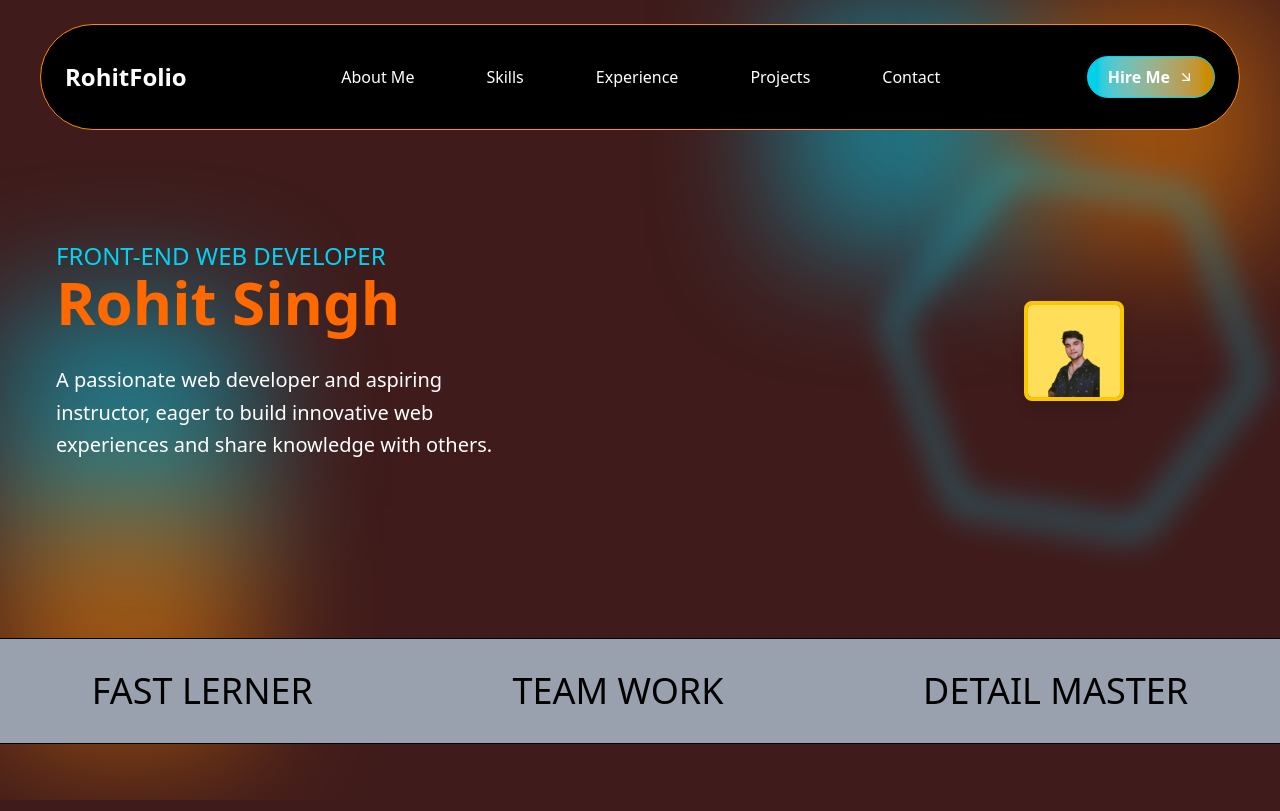
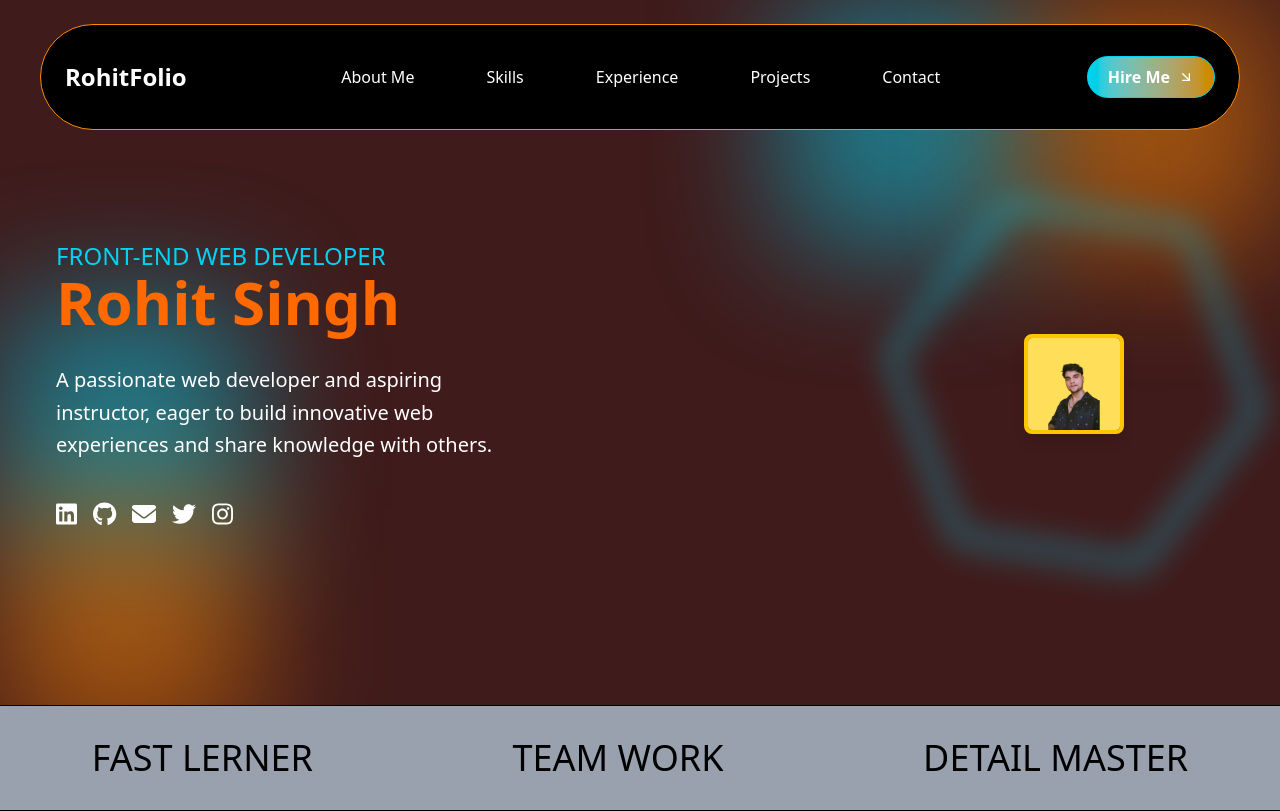
Before and after one commit to rohitdevelop/RohitFolio, a React (Vite) app: page / in a window 1280 px wide. Shown: the top 811 px of the page. Built offline with nearby package versions, Linux system fonts and the light colour scheme; the HTML template or start-up script is replaced by a standard one.

Commit message:
Updated Hero Section UI

```diff
--- a/package.json
+++ b/package.json
@@ -10,6 +10,9 @@
     "preview": "vite preview"
   },
   "dependencies": {
+    "@fortawesome/free-brands-svg-icons": "^6.7.2",
+    "@fortawesome/free-solid-svg-icons": "^6.7.2",
+    "@fortawesome/react-fontawesome": "^0.2.2",
     "@tailwindcss/vite": "^4.0.14",
     "react": "^19.0.0",
     "react-dom": "^19.0.0",
--- a/src/Component/herosection/HeroText.jsx
+++ b/src/Component/herosection/HeroText.jsx
@@ -1,4 +1,7 @@
 import React from "react";
+import { FontAwesomeIcon } from "@fortawesome/react-fontawesome";
+import { faLinkedin, faGithub, faTwitter, faInstagram } from "@fortawesome/free-brands-svg-icons";
+import { faEnvelope } from "@fortawesome/free-solid-svg-icons";
 
 const HeroText = () => {
   return (
@@ -19,6 +22,39 @@ const HeroText = () => {
         eager to build innovative web experiences and
         share knowledge with others.
       </p>
+      <div className="flex flex-wrap justify-center md:justify-start gap-4 mt-6">
+  <a
+    href="https://www.linkedin.com/in/rohit-singh-b7777730a/"
+    className="text-white hover:text-red-500 transition duration-300"
+  >
+    <FontAwesomeIcon icon={faLinkedin} className="text-2xl" />
+  </a>
+  <a
+    href="https://github.com/rohitdevelop"
+    className="text-white hover:text-red-500 transition duration-300"
+  >
+    <FontAwesomeIcon icon={faGithub} className="text-2xl" />
+  </a>
+  <a
+    href="mailto:rohitdev124421@gmail.com"
+    className="text-white hover:text-red-500 transition duration-300"
+  >
+    <FontAwesomeIcon icon={faEnvelope} className="text-2xl" />
+  </a>
+  <a
+    href="https://x.com/Rohit_coder5"
+    className="text-white hover:text-red-500 transition duration-300"
+  >
+    <FontAwesomeIcon icon={faTwitter} className="text-2xl" />
+  </a>
+  <a
+    href="https://www.instagram.com/rohit_coder5/?hl=en"
+    className="text-white hover:text-red-500 transition duration-300"
+  >
+    <FontAwesomeIcon icon={faInstagram} className="text-2xl" />
+  </a>
+</div>
+
     </div>
   );
 };
```
Also changed, not shown: 1 other file (tests, documents, lock files or other folders).
